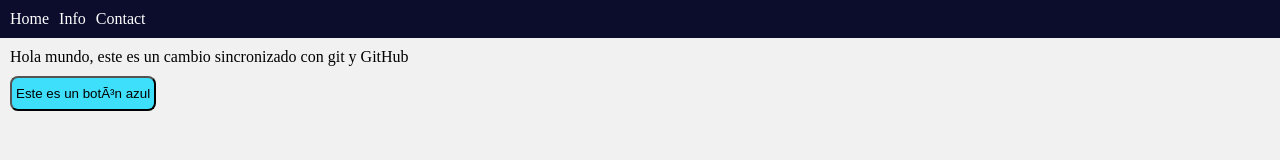
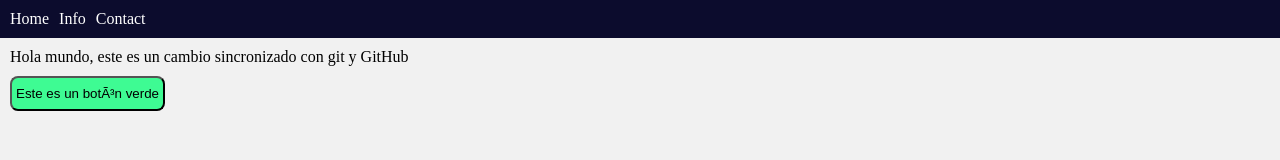
Before and after one commit to fortegaj/repositorio-ejemplo-git, a plain HTML site: page index.html in a window 1280 px wide. Drawn offline with Linux system fonts and the light colour scheme.

Commit message:
cambiarle el color al botón

```diff
--- a/index.html
+++ b/index.html
@@ -18,7 +18,7 @@
         <div class="container"
             <p>Hola mundo, este es un cambio sincronizado con git y GitHub</p>
             <div class="actions">
-                <button>Este es un botón azul</button>
+                <button>Este es un botón verde</button>
             </div>
         </div>
     </body>
--- a/styles.css
+++ b/styles.css
@@ -9,7 +9,7 @@
   }
 
   button {
-    background-color: rgb(62, 223, 251);
+    background-color: rgb(62, 251, 147);
     color: black;
     padding: 8px 4px;
     border-radius: 8px;
```
